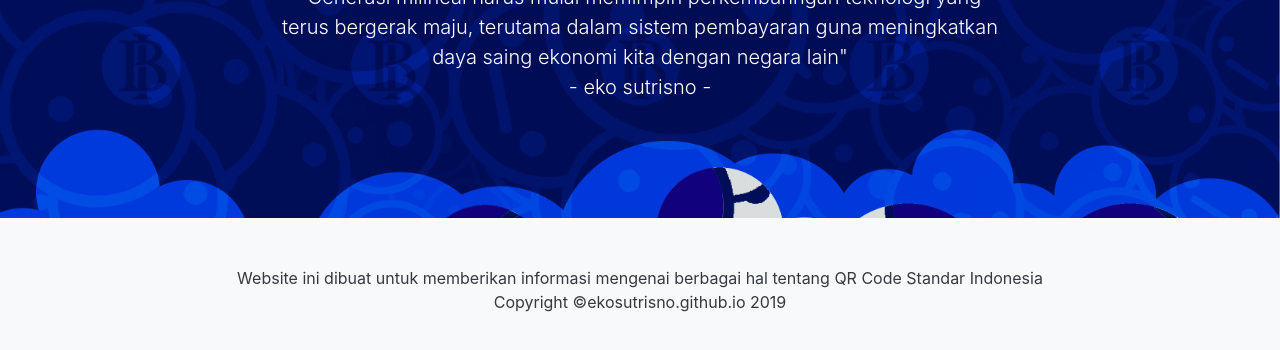
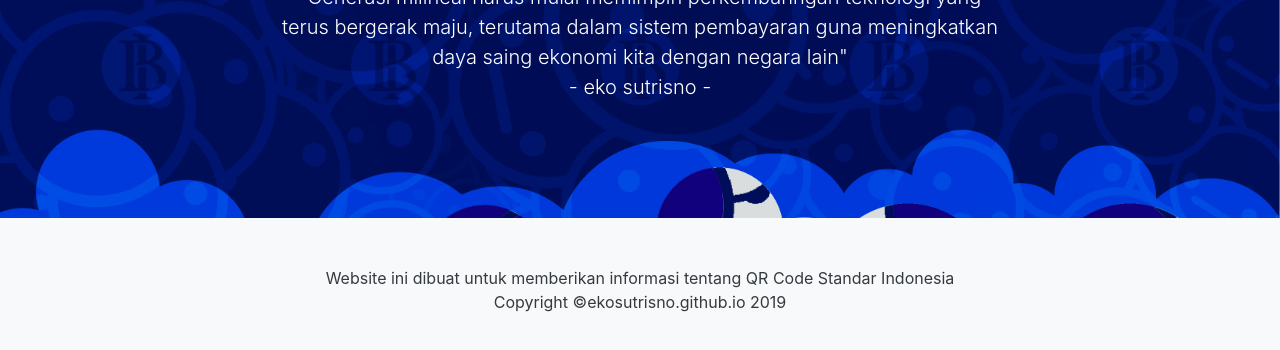
Before and after one commit to ekosutrisno/BI-Blog, a plain HTML site: page index.html in a window 1280 px wide. Shown: the part 7125-7475 px from the top of the page. Drawn offline with Linux system fonts and the light colour scheme.

Commit message:
edit footer keterangan

```diff
--- a/index.html
+++ b/index.html
@@ -527,7 +527,7 @@
       <div class="row">
         <div class="col-md">
           <p class="m-0 text-center text-dark">
-            Website ini dibuat untuk memberikan informasi mengenai berbagai hal tentang QR Code Standar Indonesia
+            Website ini dibuat untuk memberikan informasi tentang QR Code Standar Indonesia
           </p>
           <p class="m-0 text-center text-dark">
             Copyright &copy;ekosutrisno.github.io 2019
```
